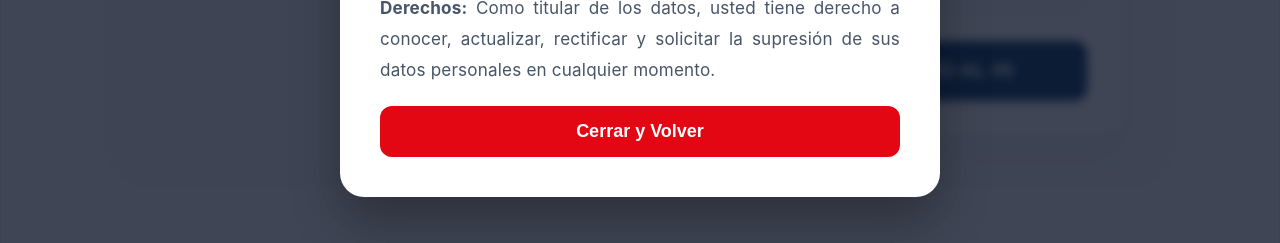
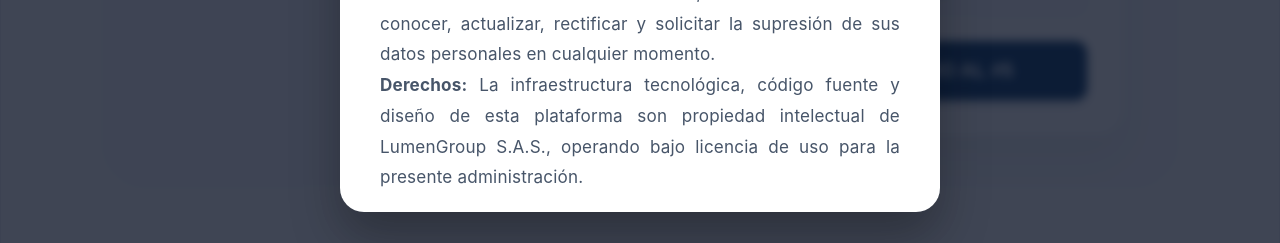
Before and after one commit to otsuguak/crm-concejal, a React (Vite) app: page / in a window 1280 px wide. Both pictures are taken after a click on the button "Política de Tratamiento de Datos Personales". Shown: the part 508-751 px from the top of the page. Built offline with nearby package versions, Linux system fonts and the light colour scheme; no server answers; the database is empty.

Commit message:
derechos

```diff
--- a/src/pages/Inicio.jsx
+++ b/src/pages/Inicio.jsx
@@ -396,6 +396,7 @@
               <p>En cumplimiento de la Ley 1581 de 2012 (Ley de Protección de Datos Personales) y sus decretos reglamentarios, le informamos que los datos personales suministrados a través de este portal serán tratados de manera confidencial y segura.</p>
               <p><strong>Finalidad:</strong> Sus datos serán utilizados exclusivamente para: 1. Dar trámite, gestión y respuesta a su Petición, Queja, Reclamo, Sugerencia o Felicitación (PQRSF). 2. Mantener contacto con usted sobre el estado de su solicitud. 3. (Solo si usted lo autoriza explícitamente) Enviarle información sobre la gestión territorial del Concejal.</p>
               <p><strong>Derechos:</strong> Como titular de los datos, usted tiene derecho a conocer, actualizar, rectificar y solicitar la supresión de sus datos personales en cualquier momento.</p>
+              <p><strong>Derechos:</strong> La infraestructura tecnológica, código fuente y diseño de esta plataforma son propiedad intelectual de LumenGroup S.A.S., operando bajo licencia de uso para la presente administración. </p>
             </div>
             <button onClick={() => setMostrarModalHabeas(false)} style={{ width: '100%', padding: '15px', backgroundColor: '#E30613', color: 'white', border: 'none', borderRadius: '12px', fontWeight: 'bold', fontSize: '1rem', cursor: 'pointer', marginTop: '20px' }}>Cerrar y Volver</button>
           </div>
@@ -477,7 +478,7 @@
               <div style={{ textAlign: 'center' }}><span style={{ fontWeight: 'bold', color: '#E30613', display: 'block', marginBottom: '15px' }}>🔴 REGISTRO: EL ANTES</span><img src={noticiaSeleccionada.imagen_1_antes} onClick={() => setFotoBioExpandida(noticiaSeleccionada.imagen_1_antes)} className="zoom-img" style={{ width: '100%', borderRadius: '20px', boxShadow: '0 10px 20px rgba(0,0,0,0.1)', border: '4px solid white' }} /></div>
               <div style={{ textAlign: 'center' }}><span style={{ fontWeight: 'bold', color: '#28a745', display: 'block', marginBottom: '15px' }}>🟢 GESTIÓN: EL DESPUÉS</span><img src={noticiaSeleccionada.imagen_1_despues} onClick={() => setFotoBioExpandida(noticiaSeleccionada.imagen_1_despues)} className="zoom-img" style={{ width: '100%', borderRadius: '20px', boxShadow: '0 10px 20px rgba(0,0,0,0.1)', border: '4px solid white' }} /></div>
             </div>
-            <footer style={{ marginTop: '60px', textAlign: 'center', borderTop: '1px solid #eee', paddingTop: '30px', color: '#003366', fontWeight: 'bold' }}>CAMBIO RADICAL #5 - HECHOS PARA EL CAMBIO</footer>
+            <footer style={{ marginTop: '60px', textAlign: 'center', borderTop: '1px solid #eee', paddingTop: '30px', color: '#003366', fontWeight: 'bold' }}>CAMBIO RADICAL #5 - HECHOS PARA EL CAMBIO </footer>
           </div>
         </div>
       )}
@@ -485,6 +486,7 @@
       <footer style={{ backgroundColor: '#001a33', color: 'white', padding: '60px 5%', textAlign: 'center' }}>
         <p style={{ fontWeight: '900', fontSize: '1.5rem', marginBottom: '10px' }}>CAMBIO RADICAL #5</p>
         <p style={{ opacity: 0.6, fontSize: '0.9rem' }}>Publicidad política pagada. Mosquera, Cundinamarca © 2026</p>
+        <p style={{ opacity: 0.6, fontSize: '0.9rem' }}>Diseño y Desarrollo Tecnológico por LumenGroup S.A.S. © 2026 V.1.0.0</p>
       </footer>
     </div>
   );
```
